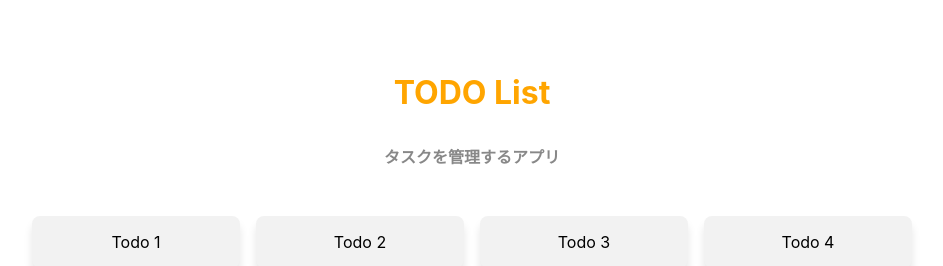
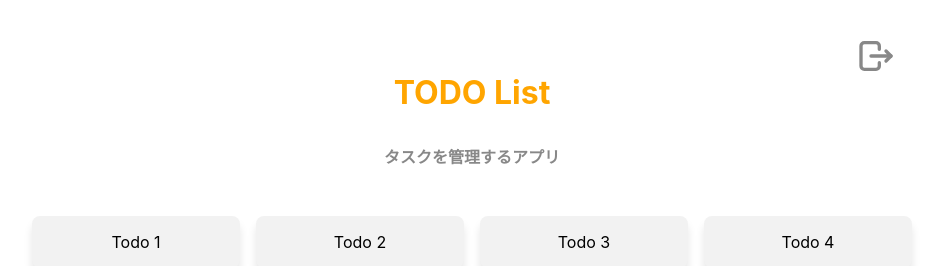
Before and after one commit to kolbe-ryo/react_todo_app, a React (Create React App) app: page / in a window 1280 px wide. Shown: the top 266 px of the page, without its empty margins (168-1111 px from the left). Built offline with nearby package versions, Linux system fonts and the light colour scheme.

Commit message:
install icon

```diff
--- a/package.json
+++ b/package.json
@@ -12,6 +12,7 @@
     "@types/react-dom": "^18.3.1",
     "react": "^18.3.1",
     "react-dom": "^18.3.1",
+    "react-icons": "^5.3.0",
     "react-scripts": "5.0.1",
     "typescript": "^4.9.5",
     "web-vitals": "^2.1.4"
--- a/src/pages/todo-list-page/header/todo-list-header.module.css
+++ b/src/pages/todo-list-page/header/todo-list-header.module.css
@@ -4,6 +4,8 @@
   flex-direction: column;
   align-items: center;
   padding: 32px 0;
+  position: relative;
+  /* background-color: #888; */
 }
 
 .title {
@@ -19,3 +21,14 @@
   font-size: 16px;
   color: #888;
 }
+
+/* 親要素の右上に配置 */
+
+.logout {
+  position: absolute;
+  top: 16px;
+  right: 16px;
+  color: #888;
+  cursor: pointer;
+  font-size: 40px;
+}
--- a/src/pages/todo-list-page/header/todo-list-header.tsx
+++ b/src/pages/todo-list-page/header/todo-list-header.tsx
@@ -1,10 +1,14 @@
 import styles from './todo-list-header.module.css';
+import { TbLogout } from "react-icons/tb";
 
 export const TodoListPageHeader = () => {
+    const text = () => console.log("ログアウト");
     return (
+        // 右上のヘッダー部分にログアウトアイコンを設置したい場合は、以下のコードを追加してください。
         <div className={styles.header}>
             <h1 className={styles.title}>TODO List</h1>
             <h3 className={styles.subtitle}>タスクを管理するアプリ</h3>
+            <TbLogout className={styles.logout} onClick={text}/>
         </div>
     );
 }
```
Also changed, not shown: src/logo.svg (deleted), 1 other file (tests, documents, lock files or other folders).
